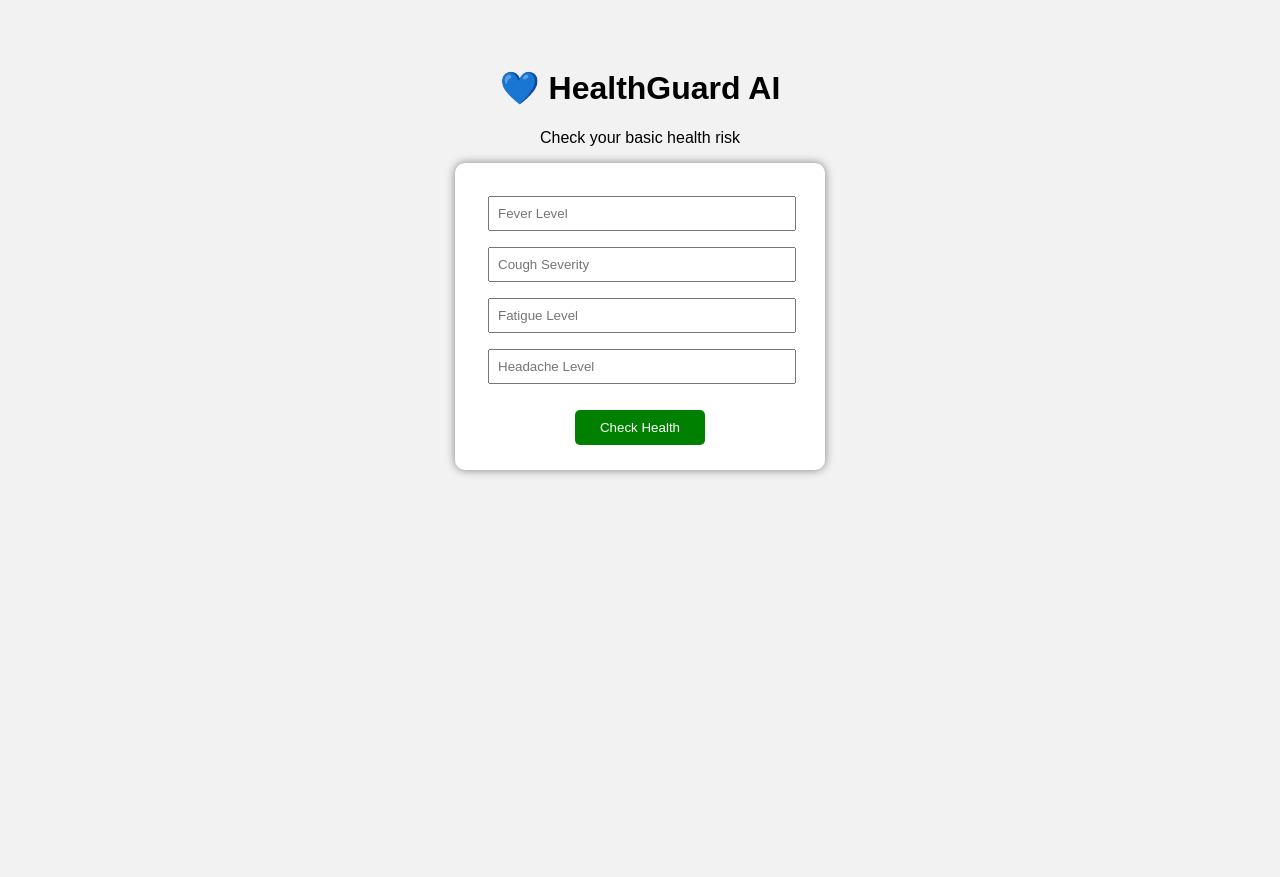
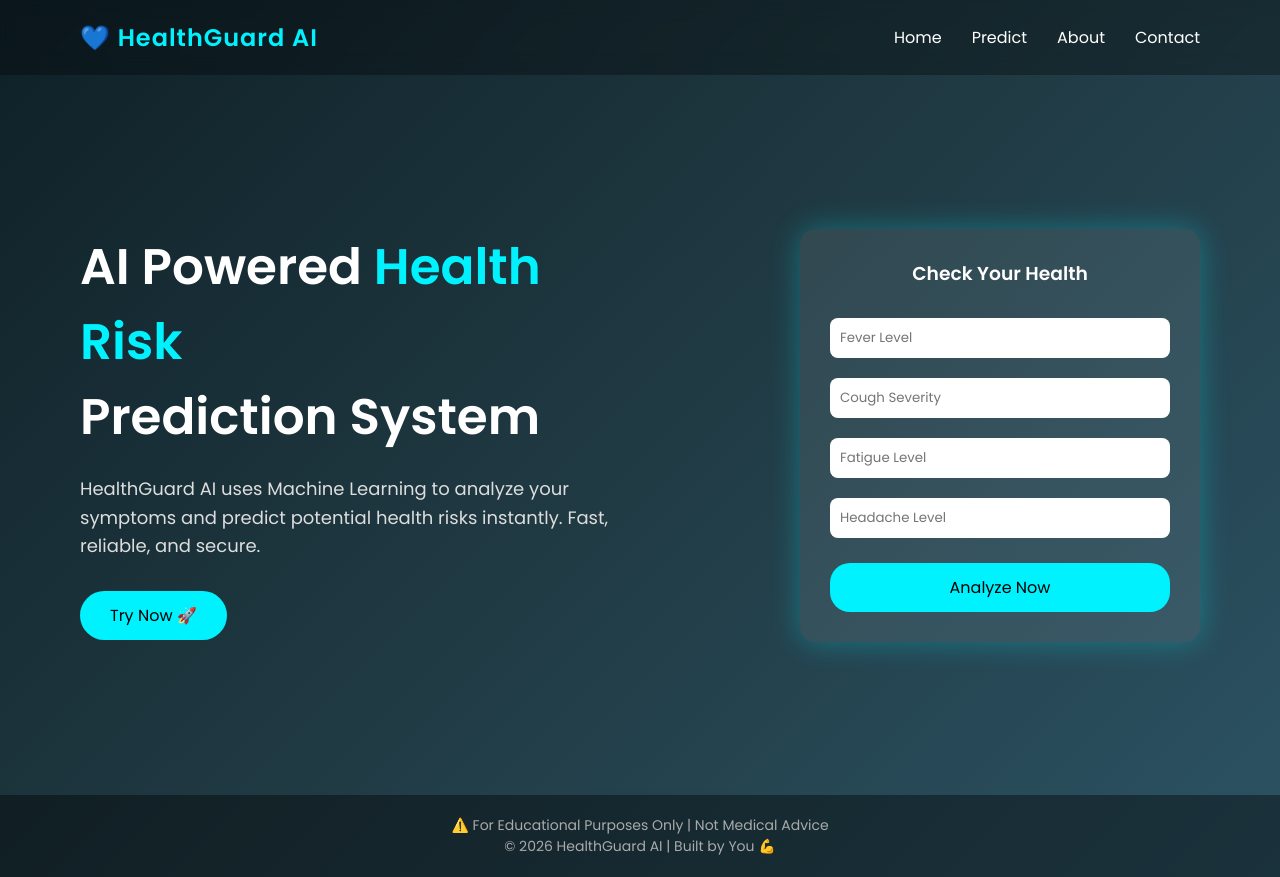
Before and after one commit to Reddy-PLK/healthguard-ai, a Flask app: page / in a window 1280 px wide. Before the commit the page ends 476 px from the top, so only its background shows below. Run offline with Flask 3, Linux system fonts and the light colour scheme; parts of the project's set-up code (start-up, migrations or seed data) failed here and were passed over.

Commit message:
Update index.html

```diff
--- a/templates/index.html
+++ b/templates/index.html
@@ -1,54 +1,221 @@
 <!DOCTYPE html>
-<html>
+<html lang="en">
 <head>
+<meta charset="UTF-8">
 <title>HealthGuard AI</title>
 
+<link href="https://fonts.googleapis.com/css2?family=Poppins:wght@300;400;600&display=swap" rel="stylesheet">
+
 <style>
-        body {
-            font-family: Arial;
-            background: #f2f2f2;
-            text-align: center;
-            padding: 40px;
+
+*{
+    margin:0;
+    padding:0;
+    box-sizing:border-box;
+    font-family: 'Poppins', sans-serif;
 }
 
-        form {
-            background: white;
-            width: 320px;
-            margin: auto;
-            padding: 25px;
-            border-radius: 10px;
-            box-shadow: 0px 0px 10px gray;
+body{
+    min-height:100vh;
+    background: linear-gradient(135deg,#0f2027,#203a43,#2c5364);
+    color:white;
 }
 
-        input {
-            width: 90%;
-            padding: 8px;
-            margin: 8px;
+/* NAVBAR */
+
+nav{
+    width:100%;
+    padding:20px 80px;
+    display:flex;
+    justify-content:space-between;
+    align-items:center;
+    background: rgba(0,0,0,0.3);
+    backdrop-filter: blur(10px);
 }
 
-        button {
-            padding: 10px 25px;
-            background: green;
-            color: white;
-            border: none;
-            cursor: pointer;
-            border-radius: 5px;
+nav h2{
+    color:#00f2ff;
+    letter-spacing:1px;
 }
 
-        button:hover {
-            background: darkgreen;
+nav ul{
+    display:flex;
+    list-style:none;
 }
 
-        h3 {
-            color: blue;
+nav ul li{
+    margin-left:30px;
 }
+
+nav ul li a{
+    text-decoration:none;
+    color:white;
+    font-weight:500;
+    transition:0.3s;
+}
+
+nav ul li a:hover{
+    color:#00f2ff;
+}
+
+/* HERO */
+
+.hero{
+    display:flex;
+    justify-content:space-between;
+    align-items:center;
+    padding:80px;
+    min-height:90vh;
+}
+
+.hero-text{
+    width:50%;
+    animation:fadeIn 1.5s ease;
+}
+
+.hero-text h1{
+    font-size:50px;
+    margin-bottom:20px;
+}
+
+.hero-text span{
+    color:#00f2ff;
+}
+
+.hero-text p{
+    font-size:18px;
+    line-height:1.6;
+    margin-bottom:30px;
+    color:#ddd;
+}
+
+.hero-text button{
+    padding:12px 30px;
+    background:#00f2ff;
+    border:none;
+    border-radius:25px;
+    font-size:16px;
+    cursor:pointer;
+    transition:0.3s;
+}
+
+.hero-text button:hover{
+    background:#00c2cc;
+}
+
+/* CARD */
+
+.card{
+    width:400px;
+    background: rgba(255,255,255,0.08);
+    border-radius:15px;
+    padding:30px;
+    box-shadow:0 0 30px rgba(0,242,255,0.3);
+    animation:slideUp 1.5s ease;
+}
+
+.card h3{
+    text-align:center;
+    margin-bottom:20px;
+}
+
+.card input{
+    width:100%;
+    padding:10px;
+    margin:10px 0;
+    border:none;
+    border-radius:8px;
+    outline:none;
+}
+
+.card button{
+    width:100%;
+    padding:12px;
+    background:#00f2ff;
+    border:none;
+    border-radius:20px;
+    font-size:16px;
+    cursor:pointer;
+    margin-top:15px;
+}
+
+.card button:hover{
+    background:#00c2cc;
+}
+
+.result{
+    text-align:center;
+    margin-top:20px;
+    font-weight:600;
+    color:#00f2ff;
+}
+
+/* FOOTER */
+
+footer{
+    text-align:center;
+    padding:20px;
+    background: rgba(0,0,0,0.4);
+    font-size:14px;
+    color:#aaa;
+}
+
+/* ANIMATIONS */
+
+@keyframes fadeIn{
+    from{opacity:0;transform:translateX(-50px);}
+    to{opacity:1;transform:translateX(0);}
+}
+
+@keyframes slideUp{
+    from{opacity:0;transform:translateY(50px);}
+    to{opacity:1;transform:translateY(0);}
+}
+
 </style>
 </head>
 
 <body>
 
-<h1>💙 HealthGuard AI</h1>
-<p>Check your basic health risk</p>
+<!-- NAVBAR -->
+
+<nav>
+    <h2>💙 HealthGuard AI</h2>
+
+    <ul>
+        <li><a href="#">Home</a></li>
+        <li><a href="#">Predict</a></li>
+        <li><a href="#">About</a></li>
+        <li><a href="#">Contact</a></li>
+    </ul>
+</nav>
+
+<!-- HERO -->
+
+<section class="hero">
+
+    <div class="hero-text">
+
+        <h1>AI Powered <span>Health Risk</span><br>Prediction System</h1>
+
+        <p>
+            HealthGuard AI uses Machine Learning to analyze your symptoms
+            and predict potential health risks instantly.
+            Fast, reliable, and secure.
+        </p>
+
+        <button onclick="document.getElementById('form').scrollIntoView({behavior:'smooth'})">
+            Try Now 🚀
+        </button>
+
+    </div>
+
+
+    <!-- CARD -->
+
+    <div class="card" id="form">
+
+        <h3>Check Your Health</h3>
 
         <form method="POST">
 
@@ -60,17 +227,28 @@
 
             <input type="number" step="any" name="headache" placeholder="Headache Level" required>
 
-    <br><br>
-
-    <button type="submit">Check Health</button>
+            <button type="submit">Analyze Now</button>
 
         </form>
 
-<br>
+        {% if prediction %}
+        <div class="result">
+            {{ prediction }}
+        </div>
+        {% endif %}
 
-{% if prediction %}
-<h3>{{ prediction }}</h3>
-{% endif %}
+    </div>
+
+</section>
+
+
+<!-- FOOTER -->
+
+<footer>
+    ⚠️ For Educational Purposes Only | Not Medical Advice <br>
+    © 2026 HealthGuard AI | Built by You 💪
+</footer>
+
 
 </body>
 </html>
```
Lines whose indentation alone changed are shown as unchanged.
